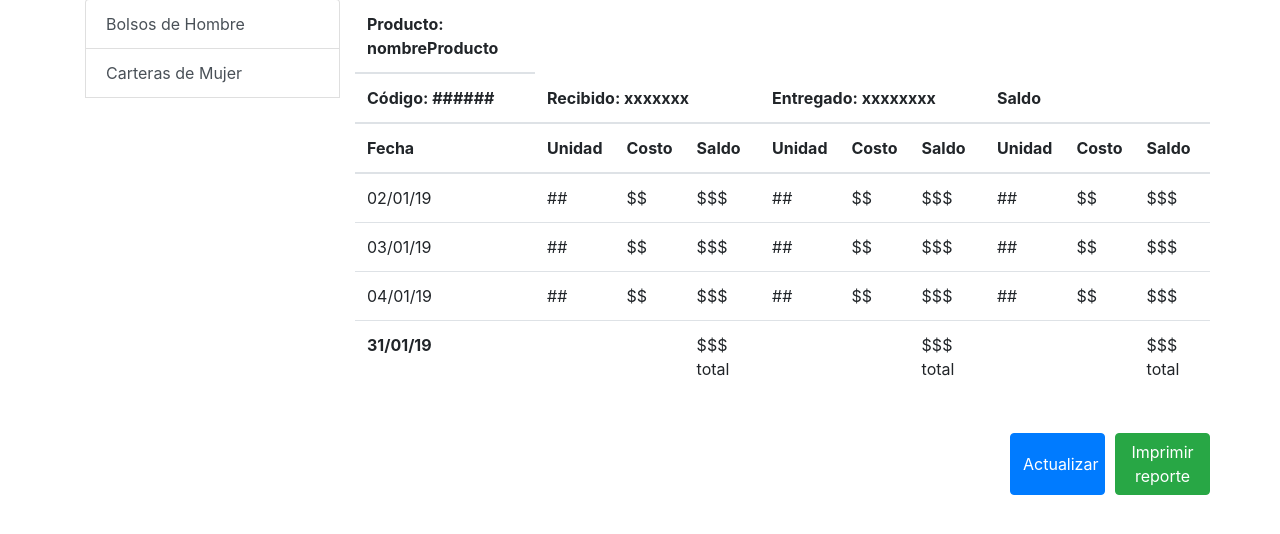
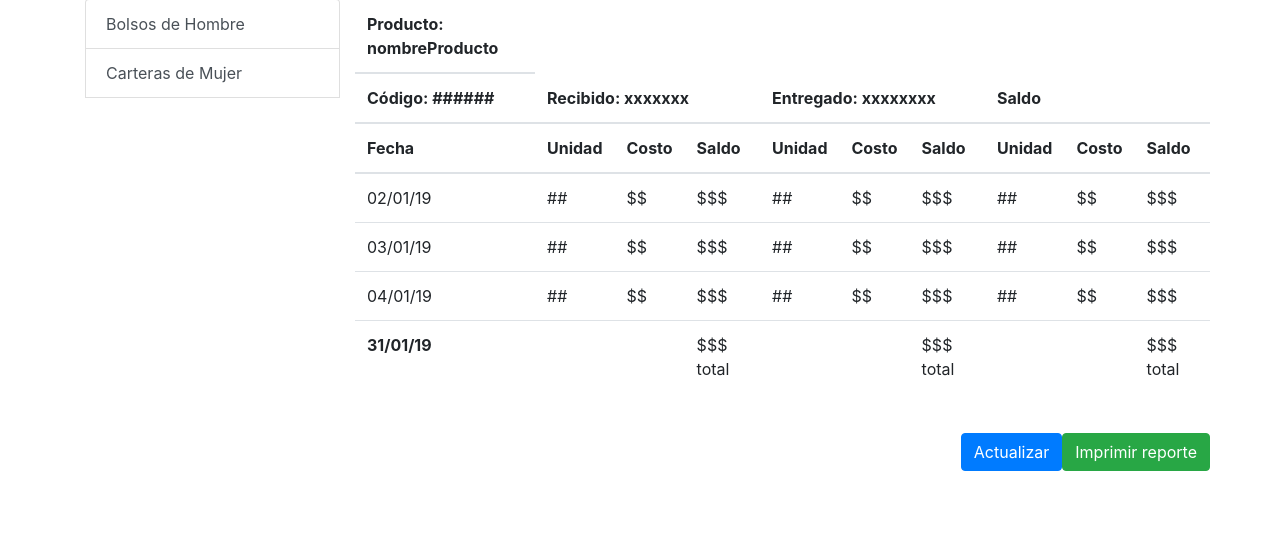
Before and after one commit to OrellanaGC/Sist-Cont, a Django app: page /inventario/ in a window 1280 px wide. Shown: the part 81-615 px from the top of the page. Run offline with Django 3.2, Linux system fonts and the light colour scheme; parts of the project's set-up code (start-up, migrations or seed data) failed here and were passed over; some libraries are stand-ins or nearby versions.

Commit message:
correccion a inventario.html

```diff
--- a/templates/inventario/inventario.html
+++ b/templates/inventario/inventario.html
@@ -104,8 +104,8 @@
       </div>
       <br/>
       <div class="row justify-content-end">
-        <button type="button" class="btn btn-primary col-1">Actualizar</button>
-        <button type="button" class="btn btn-success col-1 espacio_izquierda">Imprimir reporte</button>
+        <button type="button" class="btn btn-primary ">Actualizar</button>
+        <button type="button" class="btn btn-success">Imprimir reporte</button>
       </div>
     </div>
 {% endblock %}
```
